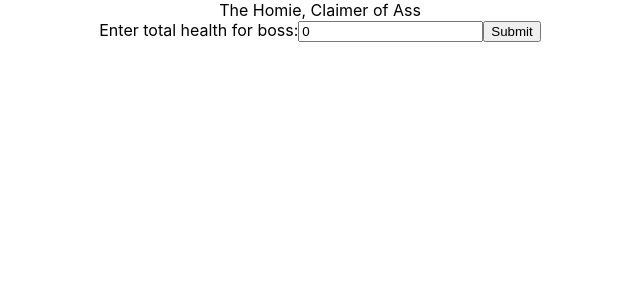
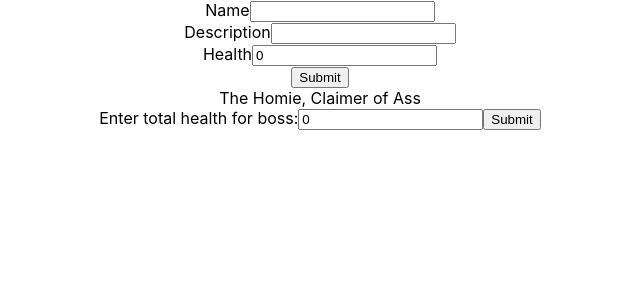
Before and after one commit to Kobie127/DNDBossHealth, a React (Create React App) app: page / in a window 1280 px wide. Shown: the top 300 px of the page, without its empty margins (320-960 px from the left). Built offline with nearby package versions, Linux system fonts and the light colour scheme.

Commit message:
Started prototyping frontend connection with backend server

```diff
--- a/package.json
+++ b/package.json
@@ -6,6 +6,7 @@
     "@testing-library/jest-dom": "^5.16.3",
     "@testing-library/react": "^12.1.4",
     "@testing-library/user-event": "^13.5.0",
+    "axios": "^0.26.1",
     "react": "^18.0.0",
     "react-dom": "^18.0.0",
     "react-scripts": "^5.0.0",
--- a/src/App.js
+++ b/src/App.js
@@ -4,6 +4,7 @@ import React, { useEffect, useState } from 'react';
 import HealthBar from './components/HealthBar/health-bar.component';
 import BossName from './components/BossName/boss-name.component';
 import InputHealth from './components/InputHealth/input-health.component';
+import CreateBoss from './components/CreateBoss/create-boss.component';
 
 function App() {
   const [totalBossHealth, setTotalBossHealth] = useState(0);
@@ -28,6 +29,7 @@ function App() {
 
   return (
     <div className='App'>
+      <CreateBoss/>
       <BossName bossName={bossName}/>
       <BossActive/>
     </div>
--- /dev/null
+++ b/src/components/CreateBoss/create-boss.component.jsx
@@ -0,0 +1,107 @@
+import React from "react";
+import { useState } from "react";
+import EnemyDataService from "../../services/EnemyService";
+
+const CreateBoss = () => {
+
+    const initialBossState = {
+        id: null,
+        name: "",
+        description: "",
+        health: 0
+    }
+
+    const [boss, setBoss] = useState(initialBossState);
+    const [submitted, setSubmitted] = useState(false);
+
+    const handleInputChange = (event) => {
+        const { name, value} = event.target;
+        setBoss({...boss, [name]: value});
+    };
+
+    const saveBoss = () => {
+        var data = {
+            name: boss.name,
+            description: boss.description,
+            health: boss.health
+        }
+        EnemyDataService.create(data)
+            .then(response => {
+                setBoss({
+                    id: response.data.id,
+                    name: response.data.name,
+                    description: response.data.description,
+                    health: response.data.health
+                });
+                setSubmitted(true);
+                console.log(response.data);
+            })
+            .catch(e => {
+                console.log(e);
+            });
+    };
+
+    const newBoss = () => {
+        setBoss(initialBossState);
+        setSubmitted(false);
+    }
+
+
+    return (
+
+        <div className="submit-form">
+        {submitted ? (
+          <div>
+            <h4>You submitted successfully!</h4>
+            <button className="btn btn-success" onClick={newBoss}>
+              Add
+            </button>
+          </div>
+        ) : (
+          <div>
+            <div className="form-group">
+              <label htmlFor="name">Name</label>
+              <input
+                type="text"
+                className="form-control"
+                id="name"
+                required
+                value={boss.name}
+                onChange={handleInputChange}
+                name="name"
+              />
+            </div>
+            <div className="form-group">
+              <label htmlFor="description">Description</label>
+              <input
+                type="text"
+                className="form-control"
+                id="description"
+                required
+                value={boss.description}
+                onChange={handleInputChange}
+                name="description"
+              />
+            </div>
+            <div className="form-group">
+              <label htmlFor="health">Health</label>
+              <input
+                type="number"
+                className="form-control"
+                id="health"
+                required
+                value={boss.health}
+                onChange={handleInputChange}
+                name="health"
+              />
+            </div>
+            <button onClick={saveBoss} className="btn btn-success">
+              Submit
+            </button>
+          </div>
+        )}
+      </div>
+    )
+}
+
+export default CreateBoss;
--- /dev/null
+++ b/src/http-common.js
@@ -0,0 +1,9 @@
+import axios from "axios";
+
+// Configuring the base url call for our api
+export default axios.create({
+    baseURL: "http://localhost:8080/api",
+    headers: {
+        "Content-type": "application/json"
+    }
+});
--- /dev/null
+++ b/src/services/EnemyService.js
@@ -0,0 +1,16 @@
+import http from "../http-common";
+
+const getAll = () => {
+    return http.get("/enemy");
+}
+
+const create = data => {
+    return http.post("/enemy", data);
+}
+
+const EnemyService = {
+    getAll,
+    create
+};
+
+export default EnemyService;
```
Also changed, not shown: 1 other file (tests, documents, lock files or other folders).
